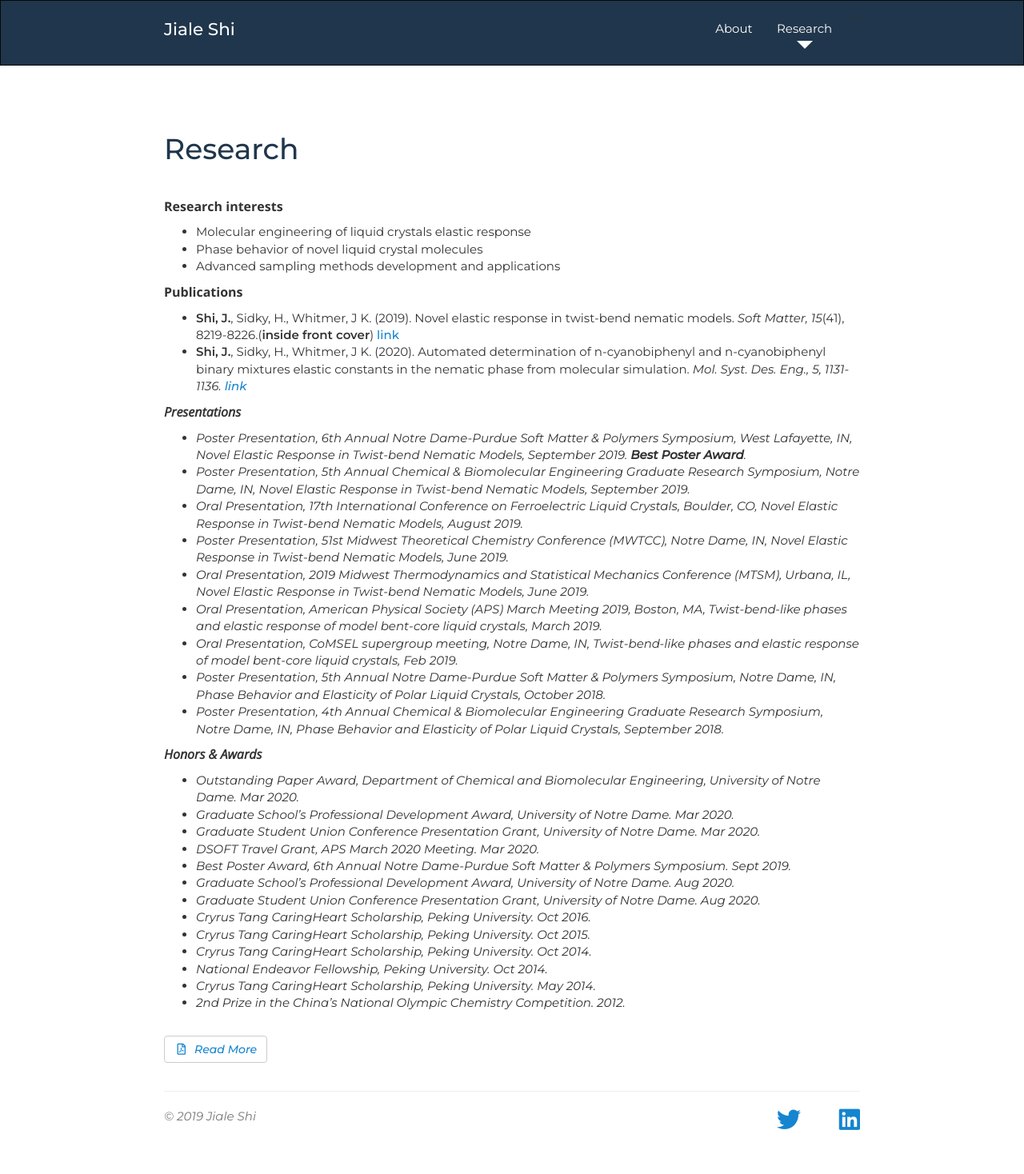
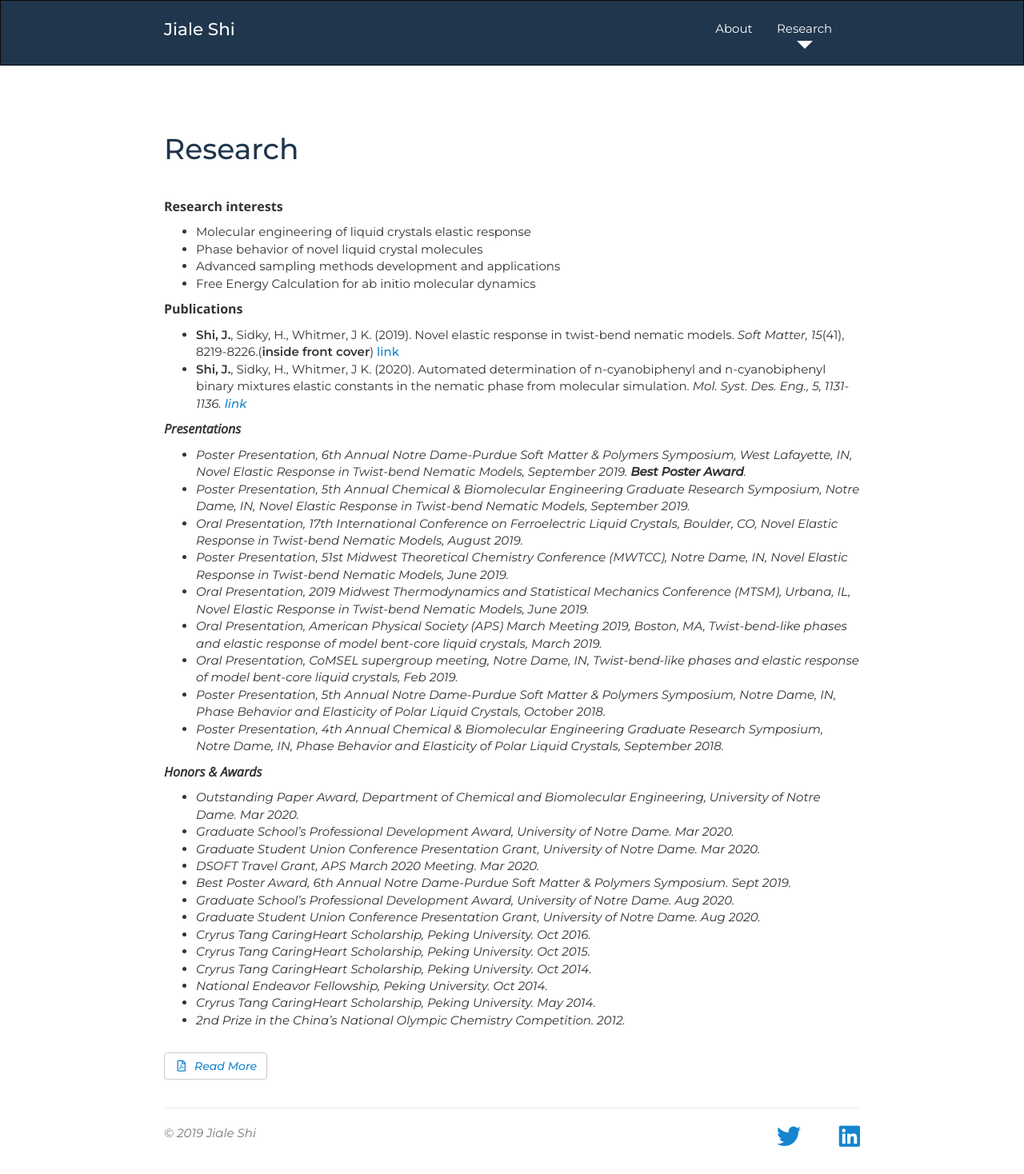
Before and after one commit to shijiale0609/shijiale0609.github.io, a Jekyll site: the page research.html, which Jekyll copies as it is, in a window 1280 px wide. Shown: the whole page at 80% size. Built offline with Jekyll 4.4.1, drawn with Linux system fonts in a browser that asks for light colours; nearby versions of some CDN libraries; a style sheet for code colours, icons or effects is not loaded; before the commit the page ends 1446 px from its top, so only the background shows below that.

Commit message:
add reseearch interests

```diff
--- a/research.html
+++ b/research.html
@@ -71,6 +71,7 @@
                <li>Molecular engineering of liquid crystals elastic response</li>
                <li>Phase behavior of novel liquid crystal molecules</li>
                <li>Advanced sampling methods development and applications</li>
+               <li>Free Energy Calculation for ab initio molecular dynamics</li>
                <!-- <li><em>{AREA 4}</em>&mdash;{BRIEF DESCRIPTION OF AREA}</li> -->
                <!-- <li><em>{AREA 5}</em>&mdash;{BRIEF DESCRIPTION OF AREA}</li> -->
                <!-- <li><em>{AREA 6}</em>&mdash;{BRIEF DESCRIPTION OF AREA}</li> -->
```
